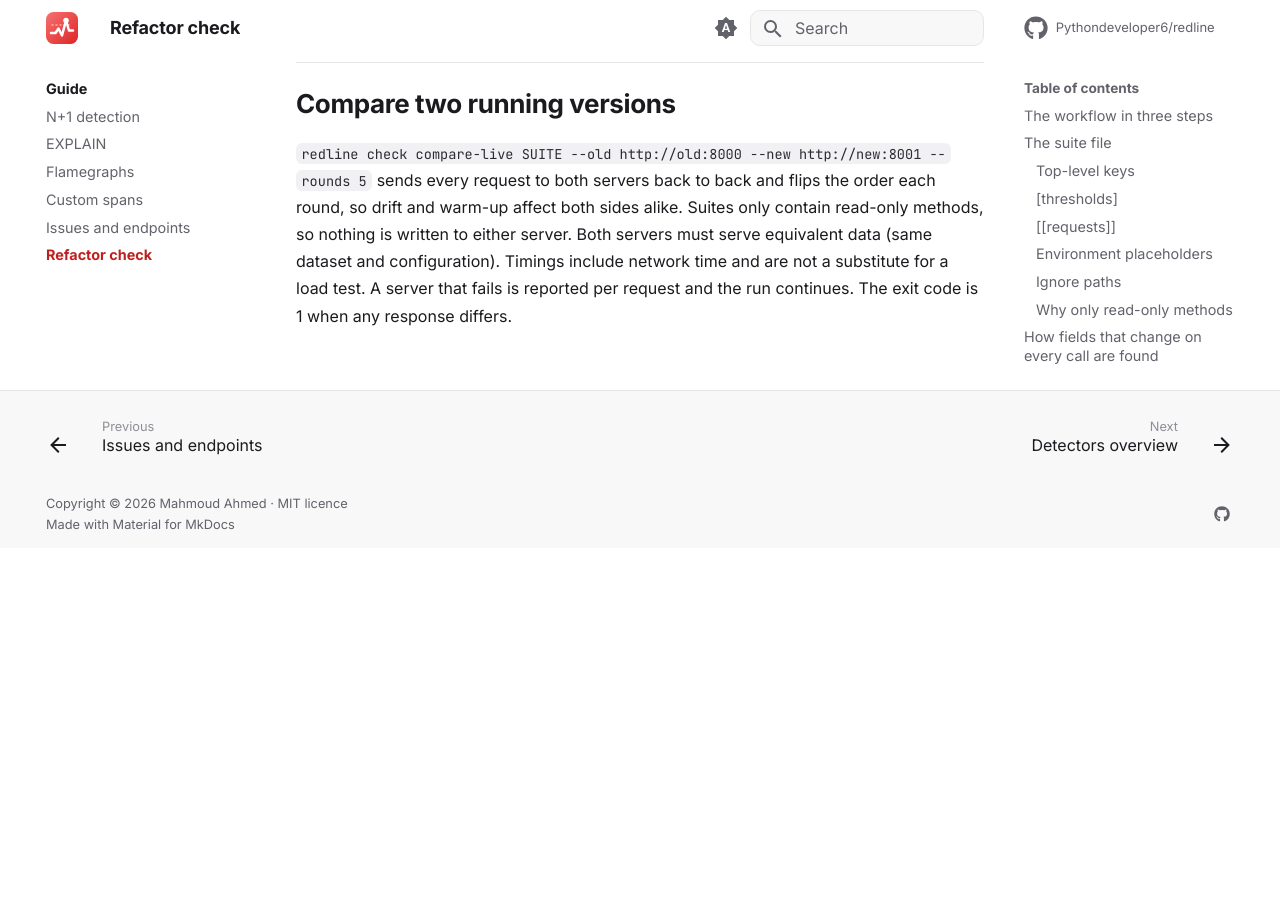
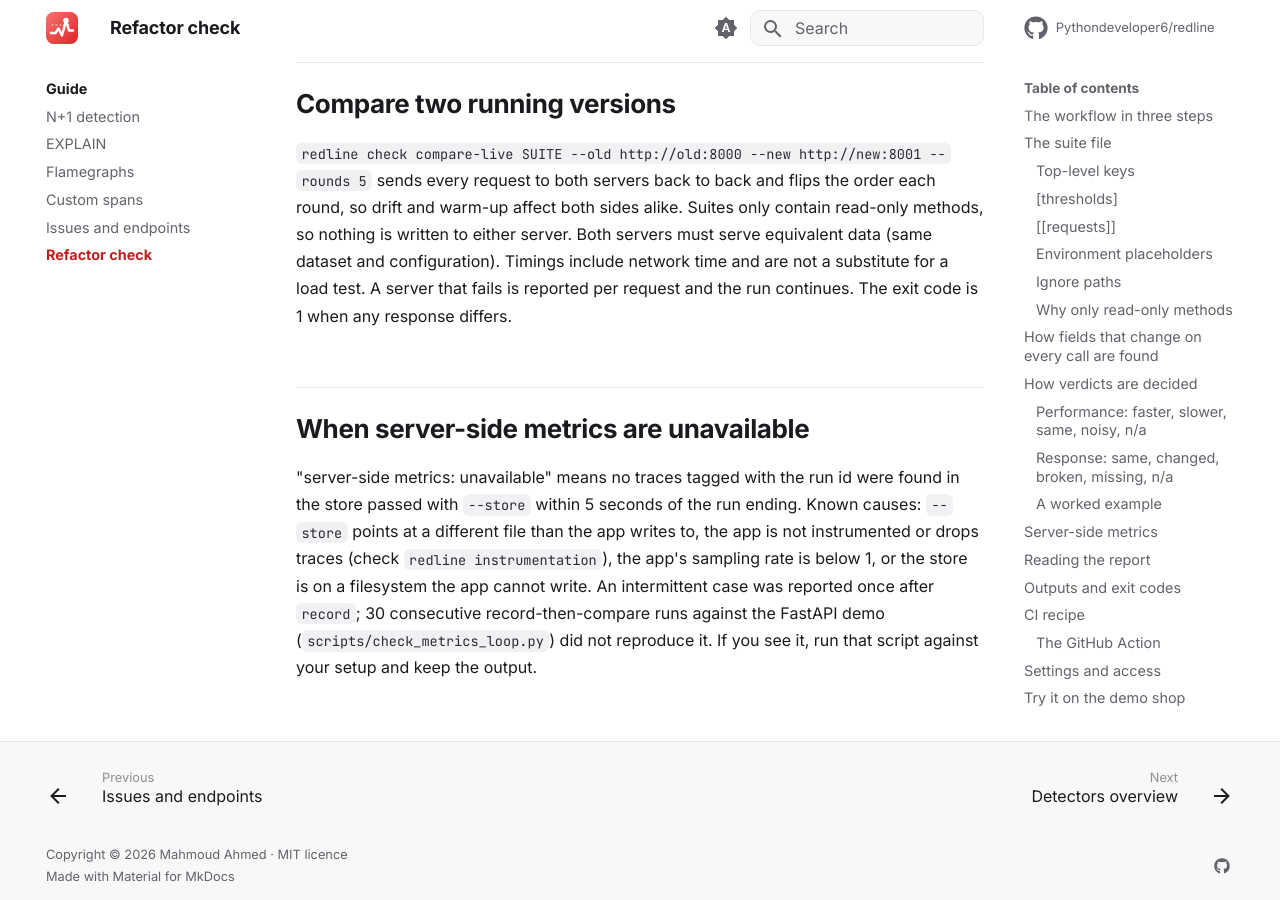
Before and after one commit to Pythondeveloper6/redline, an MkDocs documentation site: the page built from docs/refactor-check.md, in a window 1280 px wide and 900 px high, scrolled down 27182 px. Built offline with MkDocs 1.6.1 and Material for MkDocs 9.7.7, drawn with Linux system fonts in a browser that asks for light colours; comment, search, counter and statistics services are not loaded; before the commit the page ends 27730 px from its top, so only the background shows below that.

Commit message:
docs: when server-side metrics are unavailable

```diff
--- a/docs/refactor-check.md
+++ b/docs/refactor-check.md
@@ -916,3 +916,14 @@
 configuration). Timings include network time and are not a substitute for a load test. A
 server that fails is reported per request and the run continues. The exit code is 1 when any
 response differs.
+
+## When server-side metrics are unavailable
+
+"server-side metrics: unavailable" means no traces tagged with the run id were found in the
+store passed with `--store` within 5 seconds of the run ending. Known causes: `--store`
+points at a different file than the app writes to, the app is not instrumented or drops
+traces (check `redline instrumentation`), the app's sampling rate is below 1, or the store is
+on a filesystem the app cannot write. An intermittent case was reported once after
+`record`; 30 consecutive record-then-compare runs against the FastAPI demo
+(`scripts/check_metrics_loop.py`) did not reproduce it. If you see it, run that script against
+your setup and keep the output.
```
